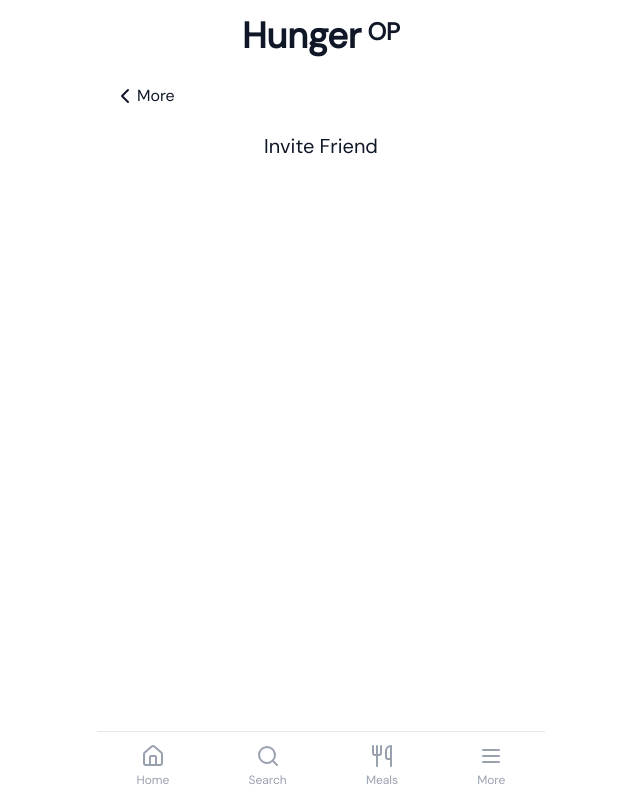
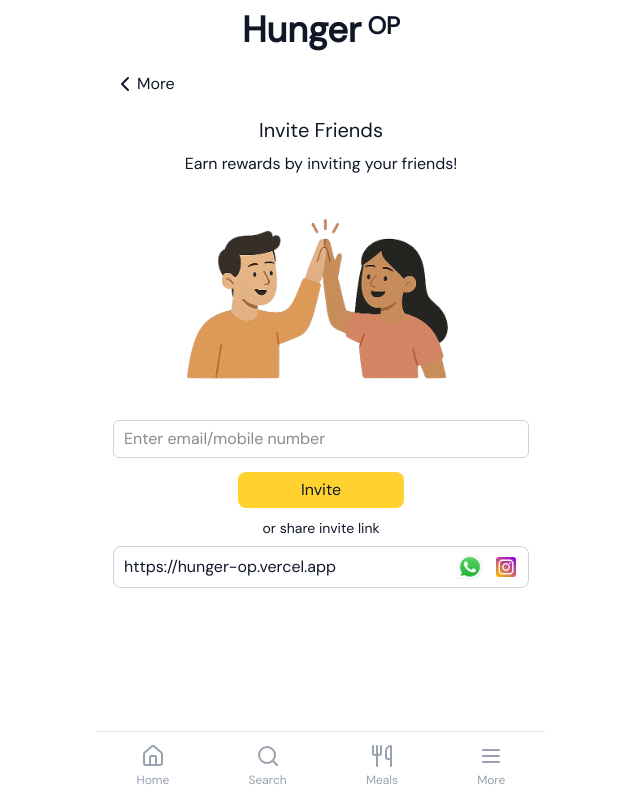
Before and after one commit to abhinaykrishna/hunger-op, a React (Vite) app: page /dashboard/inviteFriend in a window 1280 px wide. Shown: the whole page, without its empty margins (319-959 px from the left). Built offline with nearby package versions, Linux system fonts and the light colour scheme.

Commit message:
referral page changes

```diff
--- a/src/components/CreateFlat/index.jsx
+++ b/src/components/CreateFlat/index.jsx
@@ -57,8 +57,11 @@
         <ChevronLeft />
         <span>More</span>
       </Link>
-      <form className='px-5 py-10 rounded-3xl border shadow-md dark:shadow-cyan-300' onSubmit={handleSubmit(onSubmit)}>
-        <h3 className='text-center text-2xl mb-2'>Create Flat</h3>
+      <form
+        className='mx-8 px-5 py-6 mt-1 rounded-3xl border shadow-md dark:shadow-cyan-300'
+        onSubmit={handleSubmit(onSubmit)}
+      >
+        <h3 className='text-center text-2xl'>Create Flat</h3>
         <div className='flex flex-col'>
           <label htmlFor='flat-name' className='my-2 '>
             Flat Name
--- a/src/components/Header/index.jsx
+++ b/src/components/Header/index.jsx
@@ -2,7 +2,7 @@
 
 const Header = () => {
   return (
-    <header className='p-4 flex-shrink-0'>
+    <header className='p-2.5 flex-shrink-0'>
       <h1 className='font-bold text-center'>
         <Link to='/'>
           <span className='text-4xl'>Hunger</span>
--- a/src/components/Home/index.jsx
+++ b/src/components/Home/index.jsx
@@ -3,8 +3,7 @@
 
 const Home = () => {
   return (
-    <div className='mx-4'>
-      <h1 className='text-3xl my-2 font-bold'>Home</h1>
+    <div className='mx-4 mt-2'>
       <section className='flex flex-col items-center rounded-xl w-6/7 mx-auto py-4 bg-gray-100 dark:bg-slate-800'>
         <h3 className='text-xl text-center'>Skanda Sky</h3>
         <h4 className='text-lg text-center'>Kadubeesanahalli, Bengaluru</h4>
--- a/src/components/InviteFriend/index.jsx
+++ b/src/components/InviteFriend/index.jsx
@@ -1,5 +1,8 @@
 import { Link } from 'react-router';
 import { ChevronLeft } from 'lucide-react';
+import whatsappLogo from '../../assets/whatsapp-logo.webp';
+import instagramLogo from '../../assets/instagram-logo.webp';
+import referralLogo from '../../assets/referral-logo.png';
 
 const InviteFriend = () => {
   return (
@@ -8,7 +11,27 @@
         <ChevronLeft />
         <span>More</span>
       </Link>
-      <div className='my-3 text-xl text-center'>Invite Friend</div>
+      <div className='my-2 text-xl text-center'>Invite Friends</div>
+      <p className='text-center'>Earn rewards by inviting your friends!</p>
+      <img src={referralLogo} className='my-4 rounded-lg' />
+      <form className='flex flex-col items-center'>
+        <input
+          type='email'
+          placeholder='Enter email/mobile number'
+          className='w-full border border-slate-300 rounded-md px-2.5 py-1.5 m-1 outline-none'
+        />
+        <button type='submit' className='bg-amber-300 dark:bg-amber-600 py-1.5 rounded-lg w-2/5 my-2.5 cursor-pointer'>
+          Invite
+        </button>
+      </form>
+      <div className='text-sm text-center mb-2'>or share invite link</div>
+      <div className='flex border border-slate-300 p-1.5 rounded-lg justify-between items-center'>
+        <span className='px-1'>https://hunger-op.vercel.app</span>
+        <div className='flex items-center'>
+          <img src={whatsappLogo} className='h-7 mx-1.5 cursor-pointer' />
+          <img src={instagramLogo} className='h-5 mx-1.5 cursor-pointer' />
+        </div>
+      </div>
     </div>
   );
 };
--- a/src/components/JoinFlat/index.jsx
+++ b/src/components/JoinFlat/index.jsx
@@ -41,7 +41,7 @@
         <span>More</span>
       </Link>
       <form
-        className='mt-2 px-5 py-10 rounded-3xl border shadow-md dark:shadow-cyan-300'
+        className='mx-8 mt-1 px-5 py-10 rounded-3xl border shadow-md dark:shadow-cyan-300'
         onSubmit={handleSubmit(onSubmit)}
       >
         <h3 className='text-center text-2xl mb-2'>Join Flat</h3>
--- a/src/components/MealCalendar/index.jsx
+++ b/src/components/MealCalendar/index.jsx
@@ -6,14 +6,15 @@
 
 function MealCalendar() {
   const [selectedDate, setSelectedDate] = useState(new Date());
+
   return (
     <div className='mx-4 flex flex-col flex-wrap'>
       <Link to='/dashboard/more' className='my-3 flex items-center'>
         <ChevronLeft />
         <span>More</span>
       </Link>
-      <div className='mx-4'>
-        <div className='my-3 text-xl text-center'>Calendar View</div>
+      <div className='flex flex-col items-center'>
+        <div className='my-2 text-xl text-center'>Calendar View</div>
         <DayPicker
           animate
           mode='single'
@@ -22,11 +23,11 @@
           footer={`Selected Date: ${selectedDate?.toLocaleDateString() || 'Pick a date'}`}
           classNames={{
             today: 'text-blue-400',
-            selected: 'text-blue-400',
+            selected: 'text-blue-400 text-center',
             chevron: 'fill-blue-400',
           }}
         />
-        <div className='my-2'>
+        <div className='my-3'>
           <p className='text-sm'>Lunch - Bachelor's Chicken Curry + Methi Paratha</p>
           <p className='text-sm'>Dinner - Palak Paneer + Chapati</p>
         </div>
--- a/src/components/Menu/index.jsx
+++ b/src/components/Menu/index.jsx
@@ -43,13 +43,13 @@
           placeholder='Search'
         />
       </div>
-      <div className='flex justify-between'>
-        <button className='flex items-center border border-slate-200 px-3 py-2 text-slate-700 dark:text-white text-sm rounded-lg cursor-pointer'>
+      <div className='flex mt-1'>
+        <button className='flex items-center border border-slate-200 px-3 py-2 text-slate-700 dark:text-white text-sm rounded-lg cursor-pointer mr-2'>
           <div className='bg-green-500 rounded-full w-3 h-3'></div>
           <div className='border-l-2 h-3 mx-1' />
           <span className='text-sm'>Veg</span>
         </button>
-        <button className='flex items-center border border-slate-200 px-3 py-2 text-slate-700 dark:text-white text-sm rounded-lg cursor-pointer'>
+        <button className='flex items-center border border-slate-200 px-3 py-2 text-slate-700 dark:text-white text-sm rounded-lg cursor-pointer mr-2'>
           <div className='bg-red-500 rounded-full w-3 h-3'></div>
           <div className='border-l-2 h-3 mx-1 ' />
           <span className='text-sm'>Non-veg</span>
@@ -57,7 +57,7 @@
         <select
           value={activeFilterKey}
           onChange={handleFilterChange}
-          className='border border-slate-200 px-3 py-2 text-slate-700 dark:text-white text-sm rounded-lg focus:border-slate-400 hover:border-slate-300 shadow-sm focus:shadow focus:outline-none'
+          className='flex-1/2 border border-slate-200 px-3 py-2 text-slate-700 dark:text-white text-sm rounded-lg focus:border-slate-400 hover:border-slate-300 shadow-sm focus:shadow focus:outline-none'
         >
           {Object.keys(filterMap).map(key => (
             <option key={key} value={key}>
--- a/src/components/UserProfile/index.jsx
+++ b/src/components/UserProfile/index.jsx
@@ -33,6 +33,7 @@
         <ChevronLeft />
         <span>More</span>
       </Link>
+      <div className='mx-6'>
         <h3 className='text-center text-xl mb-2'>My Profile</h3>
         <section className='flex flex-col items-center my-2'>
           <img src={ronaldoImg} alt='user-image' className='h-28 w-28 border rounded-4xl' />
@@ -54,6 +55,7 @@
           ))}
         </section>
       </div>
+    </div>
   );
 };
 
```
Also changed, not shown: src/assets/instagram-logo.webp (added), src/assets/referral-logo.png (added). Lines whose indentation alone changed are shown as unchanged.
